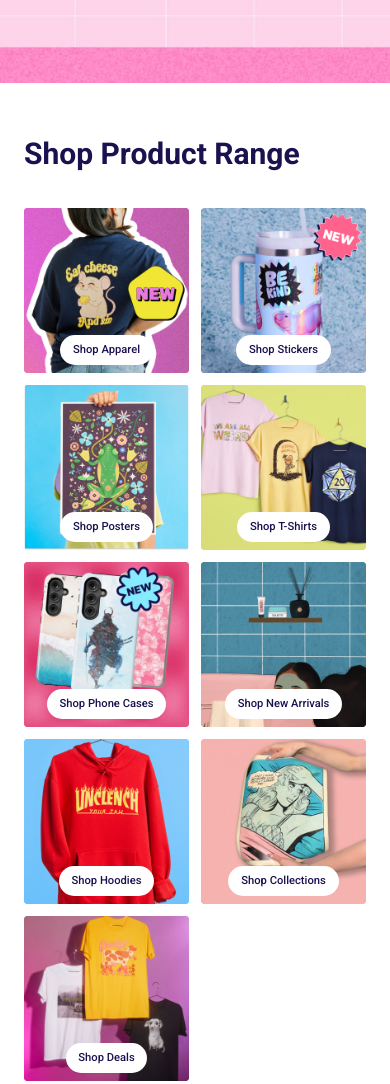
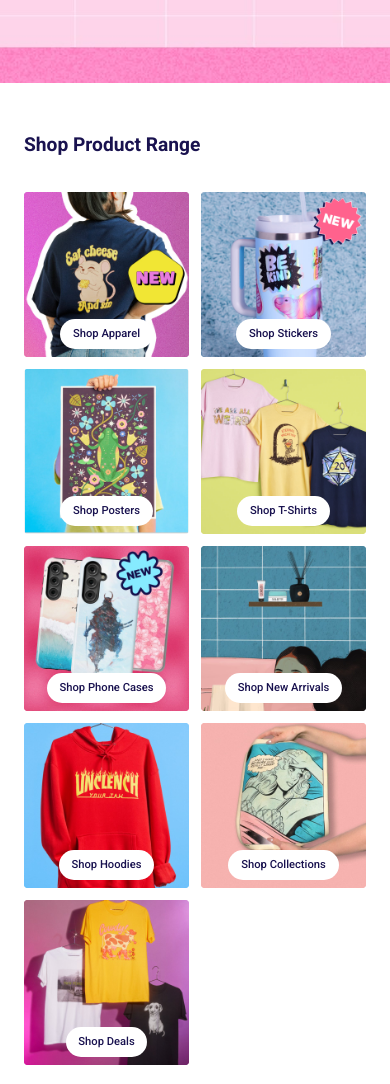
Before and after one commit to Chaitanya-Dev26/redbubble-clone, a plain HTML site: page index.html in a window 390 px wide. Shown: the part 945-2029 px from the top of the page. Drawn offline with nearby package versions, Linux system fonts and the light colour scheme; files whose address does not match are found by name.

Commit message:
feat: made all section title's responsive

```diff
--- a/css/styles.css
+++ b/css/styles.css
@@ -1015,6 +1015,9 @@
 /* Responsive Design - Tablet */
 /* Product Grid Responsive Design */
 @media (max-width: 1024px) {
+    .section-title {
+      font-size: 1.8rem;
+    }
     .product-grid {
         grid-template-columns: repeat(2, 1fr);
         gap: 1.5rem;
@@ -1073,6 +1076,9 @@
 /* Responsive Design - Mobile */
 /* Product Grid Responsive Design */
 @media (max-width: 768px) {
+    .section-title {
+      font-size: 1.5rem;
+    }
     .product-grid {
         grid-template-columns: repeat(2, 1fr);
         gap: 1rem;
@@ -1118,6 +1124,9 @@
 /* Responsive Design - Small Mobile */
 /* Product Grid Responsive Design */
 @media (max-width: 480px) {
+    .section-title {
+      font-size: 1.2rem;
+    }
     .product-grid {
         grid-template-columns: repeat(2, 1fr);
         gap: 0.75rem;
```
